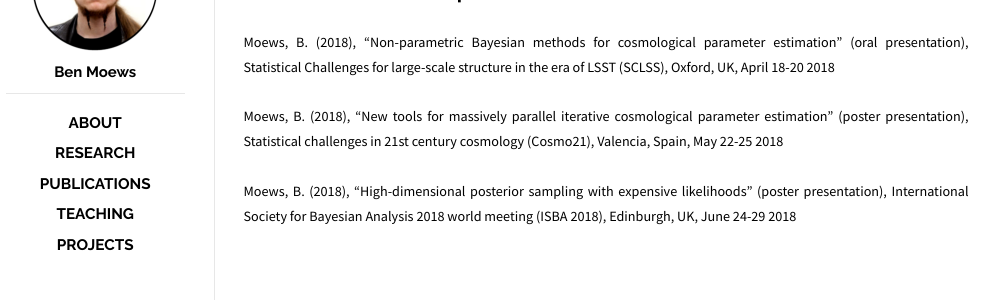
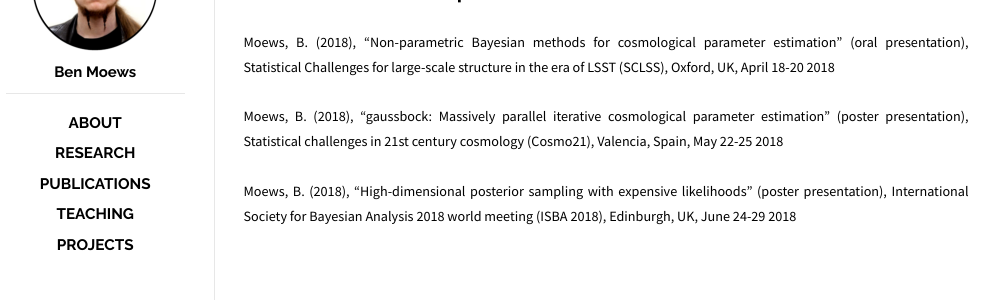
Before and after one commit to moews/moews.github.io, a Jekyll site: the page built from _posts/2017-03-25-publications.md, in a window 1280 px wide. Shown: the part 127-427 px from the top of the page, without its empty margins (144-1143 px from the left). Built offline with Jekyll 4.4.1, drawn with Linux system fonts in a browser that asks for light colours.

Commit message:
Update 2017-03-25-publications.md

```diff
--- a/_posts/2017-03-25-publications.md
+++ b/_posts/2017-03-25-publications.md
@@ -10,6 +10,6 @@ categories: posts
 
 <small>Moews, B. (2018), "Non-parametric Bayesian methods for cosmological parameter estimation" (oral presentation), Statistical Challenges for large-scale structure in the era of LSST (SCLSS), Oxford, UK, April 18-20 2018</small>
 
-<small>Moews, B. (2018), "New tools for massively parallel iterative cosmological parameter estimation" (poster presentation), Statistical challenges in 21st century cosmology (Cosmo21), Valencia, Spain, May 22-25 2018</small>
+<small>Moews, B. (2018), "gaussbock: Massively parallel iterative cosmological parameter estimation" (poster presentation), Statistical challenges in 21st century cosmology (Cosmo21), Valencia, Spain, May 22-25 2018</small>
 
 <small>Moews, B. (2018), "High-dimensional posterior sampling with expensive likelihoods" (poster presentation), International Society for Bayesian Analysis 2018 world meeting (ISBA 2018), Edinburgh, UK, June 24-29 2018</small>
```
